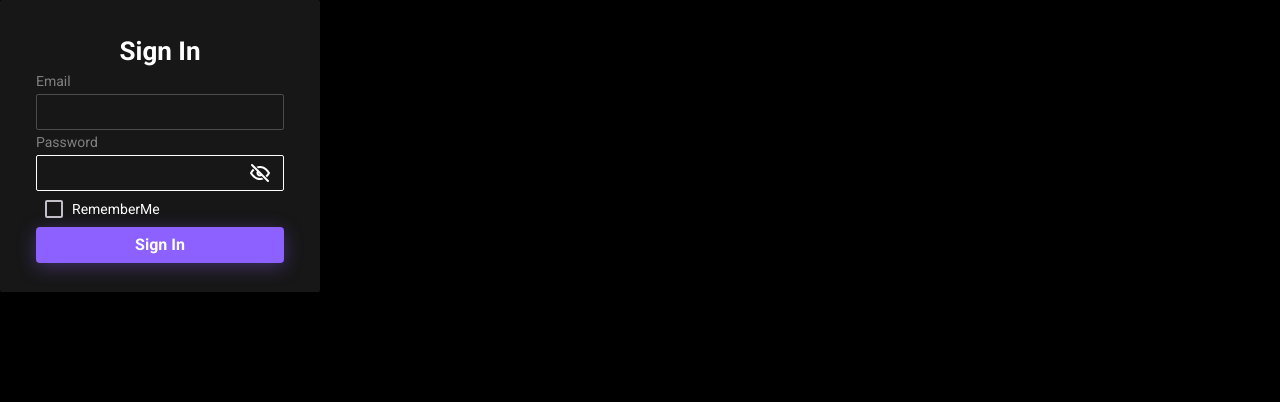
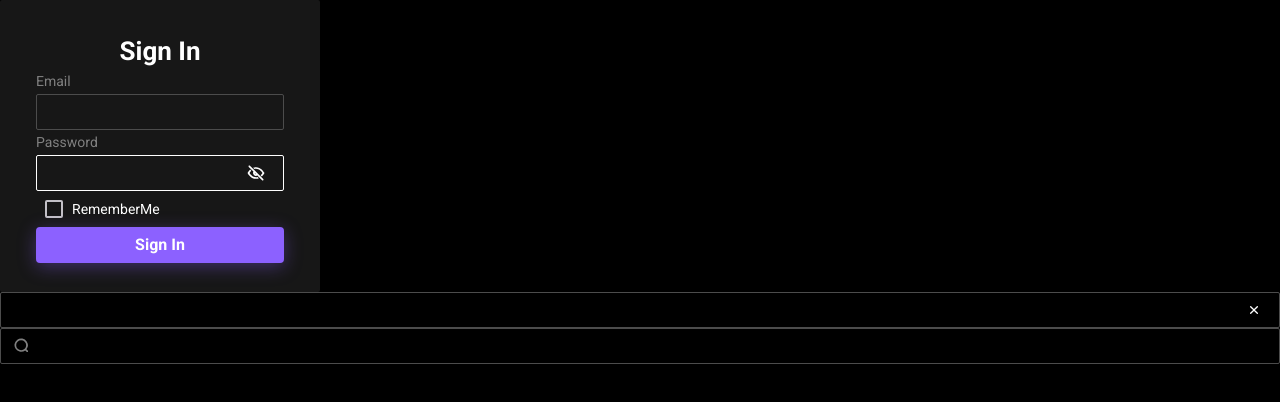
Before and after one commit to Leskevich/cards-vite, a React (Vite) app: page / in a window 1280 px wide. Both pictures are taken after a click on the button 260 px from the left and 173 px from the top of the page. Shown: the top 402 px of the page. Built offline with nearby package versions, Linux system fonts and the light colour scheme.

Commit message:
fix: icons

```diff
--- a/src/App.tsx
+++ b/src/App.tsx
@@ -1,9 +1,12 @@
 import { SingIn } from '@/components/auth'
+import { TextField } from '@/components/ui'
 
 export function App() {
   return (
     <>
       <SingIn />
+      <TextField onClearClick={() => {}} />
+      <TextField type={'search'} />
     </>
   )
 }
--- a/src/assets/icons/Close.tsx
+++ b/src/assets/icons/Close.tsx
@@ -1,11 +1,15 @@
 import { SVGProps, Ref, forwardRef, memo } from 'react'
 
 const SvgComponent = (props: SVGProps<SVGSVGElement>, ref: Ref<SVGSVGElement>) => (
-  <svg xmlns="http://www.w3.org/2000/svg" width={20} height={20} fill="none" ref={ref} {...props}>
-    <path
-      fill="#fff"
-      d="m13.41 12 4.3-4.29a1 1 0 1 0-1.42-1.42L12 10.59l-4.29-4.3a1 1 0 0 0-1.42 1.42l4.3 4.29-4.3 4.29A1 1 0 0 0 7 18.01a1 1 0 0 0 .71-.3l4.29-4.3 4.29 4.3a1 1 0 1 0 1.42-1.42L13.41 12Z"
-    />
+  <svg xmlns="http://www.w3.org/2000/svg" width={16} height={16} ref={ref} {...props}>
+    <g clipPath="url(#a)">
+      <path d="m8.94 8 2.87-2.86a.67.67 0 0 0-.95-.95L8 7.06 5.14 4.19a.67.67 0 0 0-.95.95L7.06 8l-2.87 2.86A.67.67 0 0 0 4.67 12a.67.67 0 0 0 .47-.2L8 8.95l2.86 2.87a.67.67 0 1 0 .95-.95L8.94 8Z" />
+    </g>
+    <defs>
+      <clipPath id="a">
+        <path d="M0 0h16v16H0z" />
+      </clipPath>
+    </defs>
   </svg>
 )
 const ForwardRef = forwardRef(SvgComponent)
--- a/src/assets/icons/Eye.tsx
+++ b/src/assets/icons/Eye.tsx
@@ -1,15 +1,9 @@
 import { SVGProps, Ref, forwardRef, memo } from 'react'
 
 const SvgComponent = (props: SVGProps<SVGSVGElement>, ref: Ref<SVGSVGElement>) => (
-  <svg xmlns="http://www.w3.org/2000/svg" width={24} height={24} fill="none" ref={ref} {...props}>
-    <path
-      fill="#fff"
-      d="M21.87 11.5c-.64-1.11-4.16-6.68-10.14-6.5-5.53.14-8.73 5-9.6 6.5a1 1 0 0 0 0 1c.63 1.09 4 6.5 9.89 6.5h.25c5.53-.14 8.74-5 9.6-6.5a1 1 0 0 0 0-1ZM12.22 17c-4.31.1-7.12-3.59-8-5 1-1.61 3.61-4.9 7.61-5 4.29-.11 7.11 3.59 8 5-1.03 1.61-3.61 4.9-7.61 5Z"
-    />
-    <path
-      fill="#fff"
-      d="M12 8.5a3.5 3.5 0 1 0 0 7 3.5 3.5 0 0 0 0-7Zm0 5a1.5 1.5 0 1 1 0-3 1.5 1.5 0 0 1 0 3Z"
-    />
+  <svg xmlns="http://www.w3.org/2000/svg" width={20} height={20} ref={ref} {...props}>
+    <path d="M18.23 9.58c-.54-.92-3.47-5.56-8.46-5.41-4.6.11-7.27 4.16-8 5.41a.83.83 0 0 0 0 .84c.53.9 3.34 5.41 8.25 5.41h.2c4.61-.11 7.29-4.16 8-5.41a.83.83 0 0 0 0-.84Zm-8.05 4.59c-3.59.08-5.93-3-6.66-4.17.83-1.34 3-4.08 6.34-4.17 3.57-.09 5.92 3 6.66 4.17-.85 1.34-3 4.08-6.34 4.17Z" />
+    <path d="M10 7.08a2.92 2.92 0 1 0 0 5.84 2.92 2.92 0 0 0 0-5.84Zm0 4.17a1.25 1.25 0 1 1 0-2.5 1.25 1.25 0 0 1 0 2.5Z" />
   </svg>
 )
 const ForwardRef = forwardRef(SvgComponent)
--- a/src/assets/icons/EyeSlash.tsx
+++ b/src/assets/icons/EyeSlash.tsx
@@ -1,14 +1,22 @@
 import { SVGProps, Ref, forwardRef, memo } from 'react'
 
 const SvgComponent = (props: SVGProps<SVGSVGElement>, ref: Ref<SVGSVGElement>) => (
-  <svg xmlns="http://www.w3.org/2000/svg" width={24} height={24} fill="none" ref={ref} {...props}>
+  <svg xmlns="http://www.w3.org/2000/svg" width={20} height={20} ref={ref} {...props}>
     <path
-      fill="#fff"
-      d="M4.71 3.29a1 1 0 1 0-1.42 1.42l5.63 5.63a3.5 3.5 0 0 0 4.74 4.74l5.63 5.63a1 1 0 1 0 1.42-1.42l-16-16ZM12 13.5a1.5 1.5 0 0 1-1.5-1.5v-.07l1.56 1.56-.06.01Z"
+      d="M3.93 2.74a.86.86 0 0 0-.28-.18.9.9 0 0 0-.32-.06.9.9 0 0 0-.32.06.85.85 0 0 0-.51.77c0 .22.09.44.24.6l4.7 4.69a2.92 2.92 0 0 0 3.94 3.95l4.7 4.69a.82.82 0 0 0 .6.25.82.82 0 0 0 .58-.25.82.82 0 0 0 .25-.59.82.82 0 0 0-.25-.6ZM10 11.25A1.25 1.25 0 0 1 8.75 10v-.06l1.3 1.3Zm0 0"
+      style={{
+        stroke: 'none',
+        fillRule: 'nonzero',
+        fillOpacity: 1,
+      }}
     />
     <path
-      fill="#fff"
-      d="M12.22 17c-4.3.1-7.12-3.59-8-5 .63-1 1.38-1.91 2.24-2.72L5 7.87a15.89 15.89 0 0 0-2.87 3.63 1 1 0 0 0 0 1c.63 1.09 4 6.5 9.89 6.5h.25c1.1-.03 2.2-.26 3.23-.67l-1.58-1.58c-.56.15-1.13.23-1.7.25Zm9.65-5.5c-.64-1.11-4.17-6.68-10.14-6.5-1.1.03-2.2.26-3.23.67l1.58 1.58a7.74 7.74 0 0 1 1.7-.25c4.29-.11 7.11 3.59 8 5a13.7 13.7 0 0 1-2.29 2.72L19 16.13a15.9 15.9 0 0 0 2.91-3.63 1 1 0 0 0-.04-1Z"
+      d="M10.18 14.17c-3.58.08-5.93-3-6.66-4.17.52-.83 1.15-1.6 1.86-2.27L4.17 6.56c-.94.89-1.75 1.9-2.4 3.02a.88.88 0 0 0-.1.42c0 .14.03.29.1.42.53.9 3.34 5.41 8.25 5.41h.2a7.87 7.87 0 0 0 2.7-.56l-1.32-1.31c-.46.12-.94.19-1.42.2Zm8.05-4.59c-.54-.92-3.48-5.56-8.46-5.41-.92.03-1.83.21-2.69.56L8.4 6.04c.46-.12.94-.19 1.42-.2 3.57-.1 5.92 2.98 6.66 4.16-.53.84-1.17 1.6-1.9 2.27l1.25 1.17c.96-.88 1.77-1.9 2.43-3.02a.8.8 0 0 0 .1-.42.82.82 0 0 0-.13-.42Zm0 0"
+      style={{
+        stroke: 'none',
+        fillRule: 'nonzero',
+        fillOpacity: 1,
+      }}
     />
   </svg>
 )
--- a/src/assets/icons/Search.tsx
+++ b/src/assets/icons/Search.tsx
@@ -1,11 +1,15 @@
 import { SVGProps, Ref, forwardRef, memo } from 'react'
 
 const SvgComponent = (props: SVGProps<SVGSVGElement>, ref: Ref<SVGSVGElement>) => (
-  <svg xmlns="http://www.w3.org/2000/svg" width={24} height={24} fill="none" ref={ref} {...props}>
-    <path
-      fill="#4c4c4c"
-      d="m20.71 19.29-3.4-3.39a7.92 7.92 0 0 0 .34-9.34A8 8 0 1 0 15.9 17.3l3.39 3.4a1 1 0 1 0 1.42-1.42ZM5 11a6 6 0 1 1 12 0 6 6 0 0 1-12 0Z"
-    />
+  <svg xmlns="http://www.w3.org/2000/svg" width={20} height={20} ref={ref} {...props}>
+    <g clipPath="url(#a)">
+      <path d="m17.26 16.07-2.84-2.82a6.6 6.6 0 0 0 .29-7.79 6.67 6.67 0 1 0-1.46 8.97l2.82 2.83a.83.83 0 0 0 1.37-.27.83.83 0 0 0-.18-.91Zm-13.1-6.9a5 5 0 1 1 10 0 5 5 0 0 1-10 0Z" />
+    </g>
+    <defs>
+      <clipPath id="a">
+        <path d="M0 0h20v20H0z" />
+      </clipPath>
+    </defs>
   </svg>
 )
 const ForwardRef = forwardRef(SvgComponent)
--- a/src/components/ui/textField/textField.module.scss
+++ b/src/components/ui/textField/textField.module.scss
@@ -30,11 +30,12 @@
   left: 12px;
   transform: translateY(-50%);
 
-  display: grid;
-  place-items: center;
+  display: flex;
+  align-items: center;
 
-  width: 24px;
-  height: 24px;
+  height: 100%;
+
+  fill: var(--color-dark-100);
 }
 
 .input {
@@ -96,6 +97,11 @@
   bottom: 50%;
   transform: translateY(-50%);
 
+  display: flex;
+  align-items: center;
+
+  height: 100%;
+
   background: transparent;
   border: 0;
   outline: 0;
@@ -104,14 +110,11 @@
 .showPassword {
   @include icon-end;
 
-  width: 24px;
-  height: 24px;
-  padding: 0;
+  fill: var(--color-light-100);
 }
 
 .showClose {
   @include icon-end;
 
-  width: 24px;
-  height: 24px;
+  fill: var(--color-light-100);
 }
```
Also changed, not shown: vite.config.ts (+7 -6 lines), 1 other file (tests, documents, lock files or other folders).
